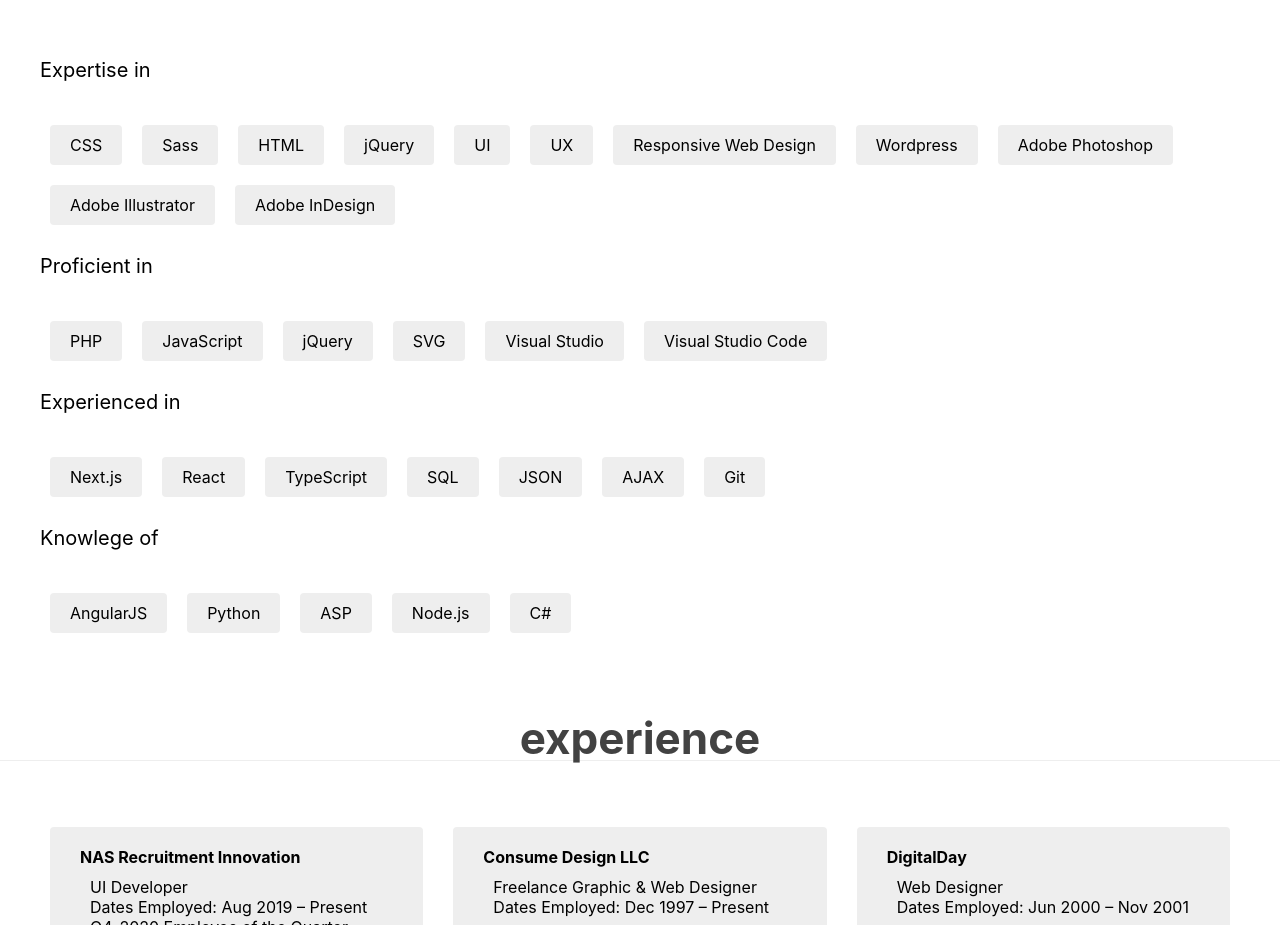
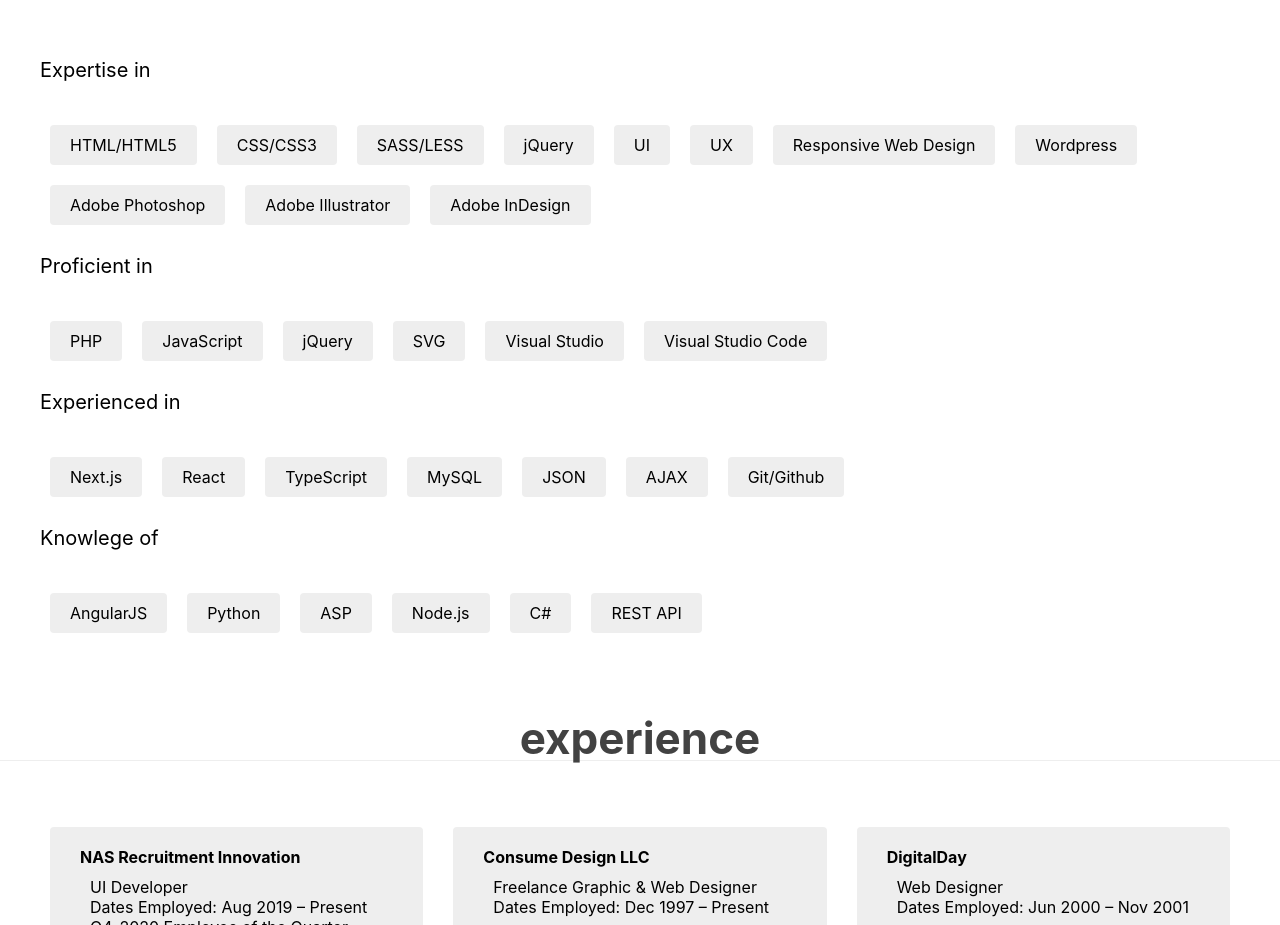
Before and after one commit to theckeler/consume, a Next.js app: page /about in a window 1280 px wide. Shown: the part 940-1865 px from the top of the page. Built offline with nearby package versions, Linux system fonts and the light colour scheme.

Commit message:
about updates

```diff
--- a/pages/about.js
+++ b/pages/about.js
@@ -67,9 +67,9 @@ function About(props) {
             <section className={'wrapper ' + styles.content}>
                 <p>Expertise in</p>
                 <ul className={styles.list}>
-                    <li>CSS</li>
-                    <li>Sass</li>
-                    <li>HTML</li>
+                    <li>HTML/HTML5</li>
+                    <li>CSS/CSS3</li>
+                    <li>SASS/LESS</li>
                     <li>jQuery</li>
                     <li>UI</li>
                     <li>UX</li>
@@ -95,10 +95,10 @@ function About(props) {
                     <li>Next.js</li>
                     <li>React</li>
                     <li>TypeScript</li>
-                    <li>SQL</li>
+                    <li>MySQL</li>
                     <li>JSON</li>
                     <li>AJAX</li>
-                    <li>Git</li>
+                    <li>Git/Github</li>
                 </ul>
 
                 <p>Knowlege of</p>
@@ -108,6 +108,7 @@ function About(props) {
                     <li>ASP</li>
                     <li>Node.js</li>
                     <li>C#</li>
+                    <li>REST API</li>
                 </ul>
 
             </section>
```
